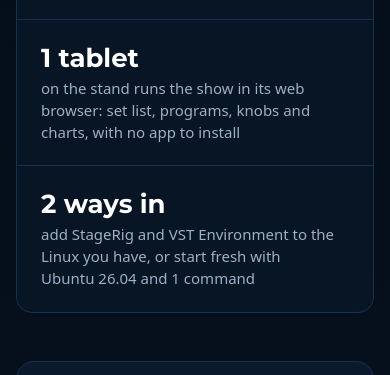
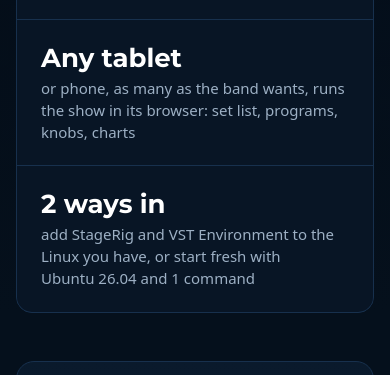
Before and after one commit to dguedry/stagerig.org, a plain HTML site: page index.html in a window 390 px wide. Shown: the part 1138-1513 px from the top of the page. Drawn offline with Linux system fonts and the light colour scheme.

Commit message:
Facts: any tablet or phone, as many as the band wants, not one tablet
Co-Authored-By: Claude Opus 5.5 <noreply@anthropic.com>

```diff
--- a/index.html
+++ b/index.html
@@ -69,8 +69,8 @@
       <dd>for each keyboard, microphone or guitar, changed by Program Change, a footswitch, the set list or the tablet</dd>
     </div>
     <div>
-      <dt>1 tablet</dt>
-      <dd>on the stand runs the show in its web browser: set list, programs, knobs and charts, with no app to install</dd>
+      <dt>Any tablet</dt>
+      <dd>or phone, as many as the band wants, runs the show in its browser: set list, programs, knobs, charts</dd>
     </div>
     <div>
       <dt>2 ways in</dt>
```
